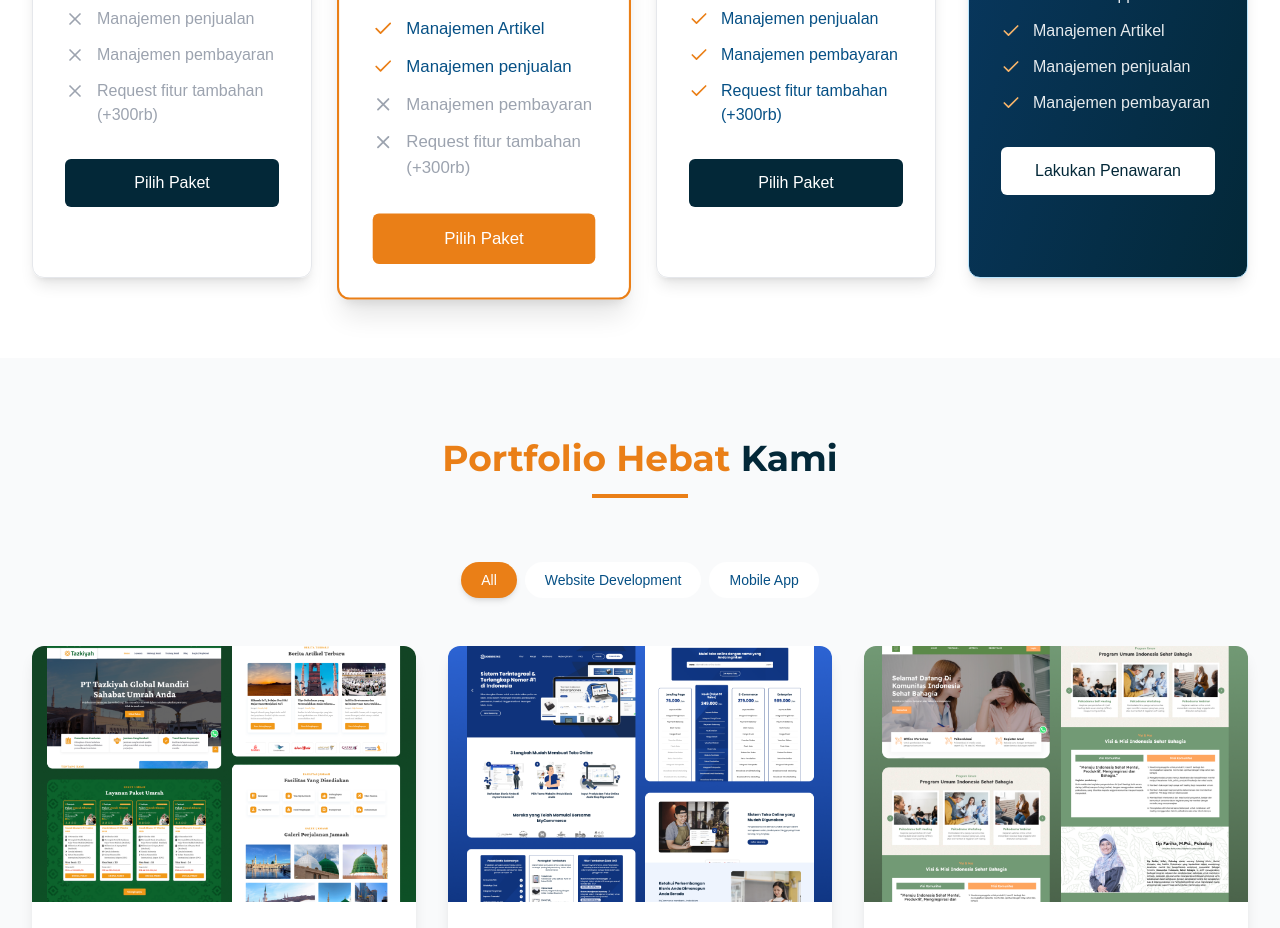
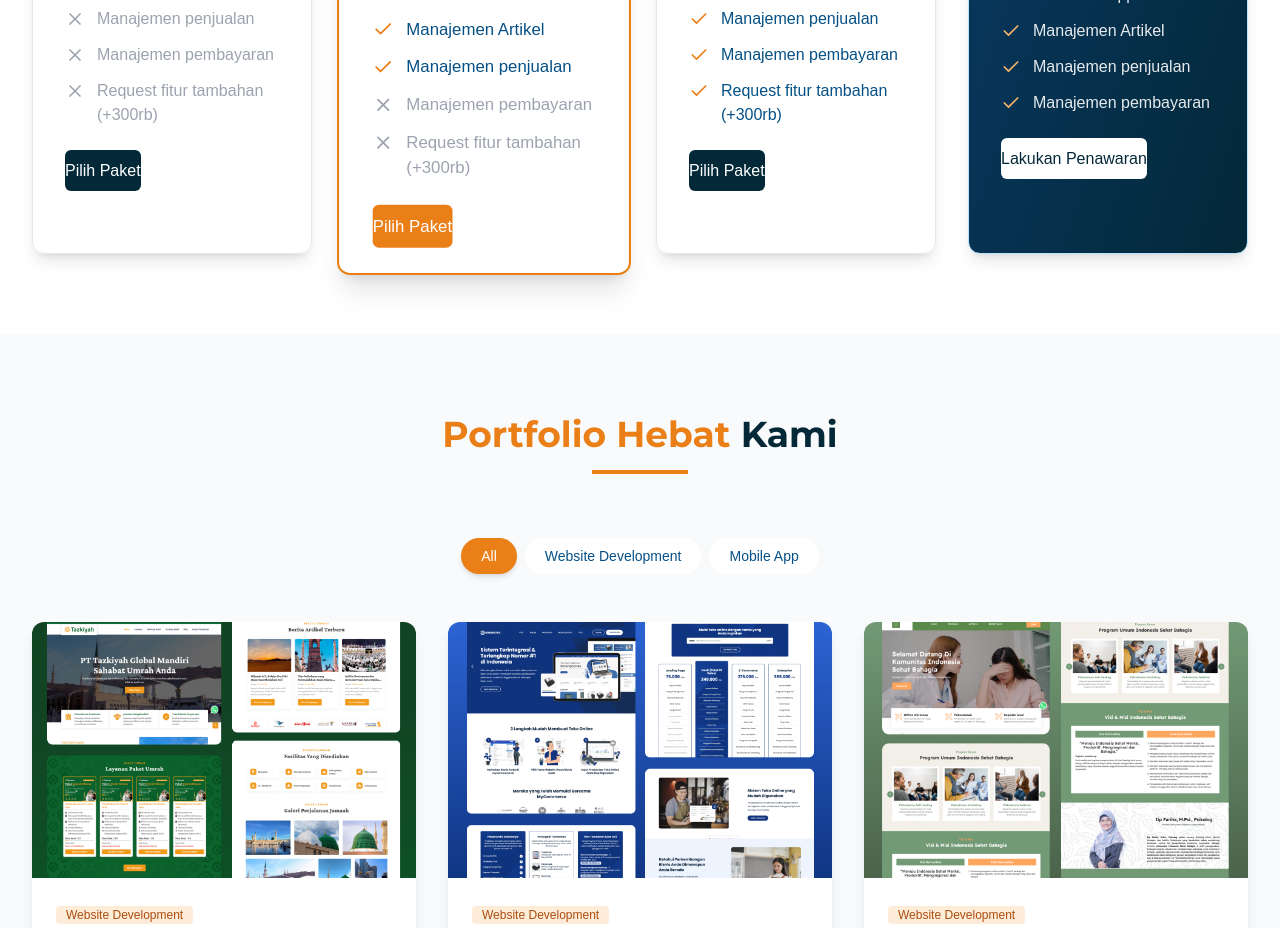
Before and after one commit to pldweb/rinkweb-studio, a React (Vite) app: page / in a window 1280 px wide. Shown: the part 3000-3928 px from the top of the page. Built offline with nearby package versions, Linux system fonts and the light colour scheme; no server answers; a web font is replaced by a local one.

Commit message:
Update link pilih paket

```diff
--- a/src/components/PackagesSection.tsx
+++ b/src/components/PackagesSection.tsx
@@ -159,7 +159,7 @@ const PackagesSection: React.FC = () => {
                   ))}
                 </div>
 
-                <button
+                <a href='https://wa.me/62895365441554?text=Halo,%20saya%20tertarik%20dengan%20layanan%20Rinkweb%20Studio%0A%0ABisakah%20kita%20agendakan%20diskusi?'
                   className={`w-full py-3 rounded-md font-medium transition-all duration-200 ${
                     pkg.custom
                       ? 'bg-white text-secondary-950 hover:bg-gray-100'
@@ -169,7 +169,7 @@ const PackagesSection: React.FC = () => {
                   }`}
                 >
                   {pkg.custom ? 'Lakukan Penawaran' : 'Pilih Paket'}
-                </button>
+                </a>
               </div>
             </div>
           ))}
```
